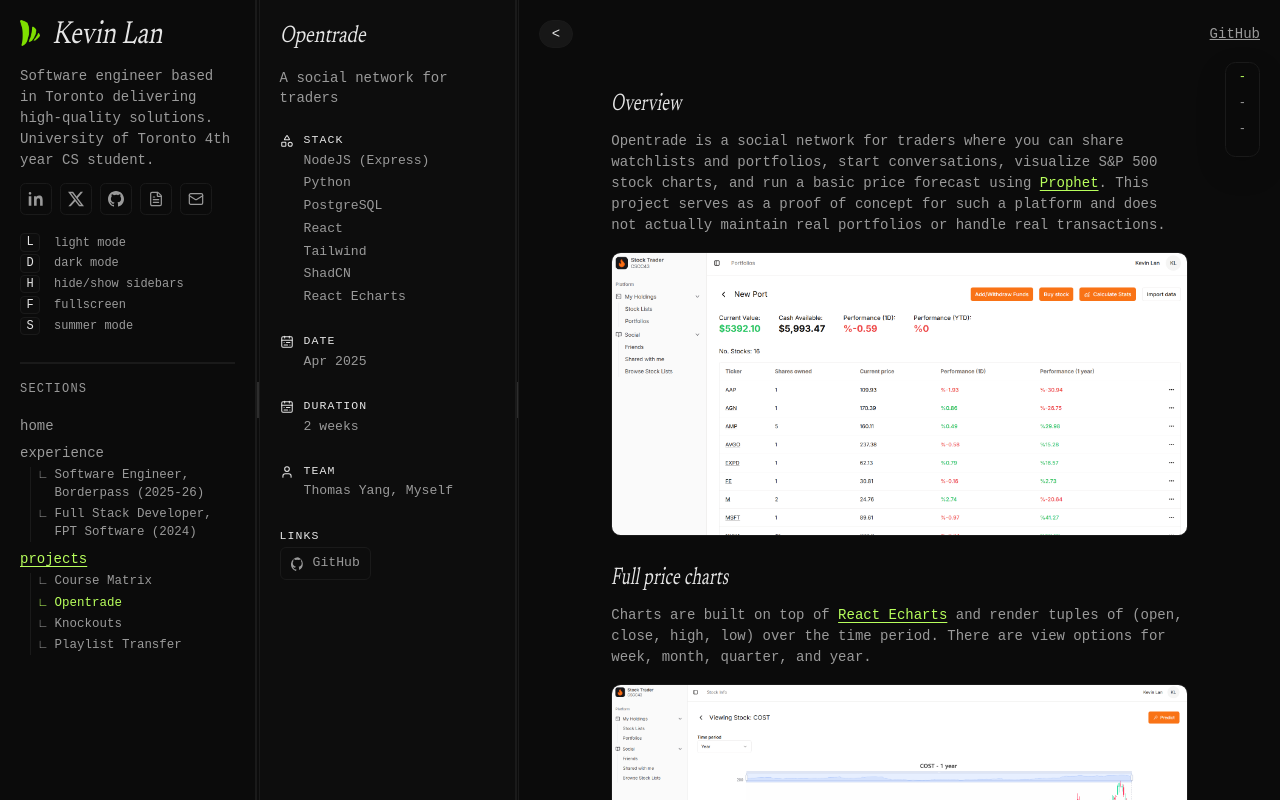
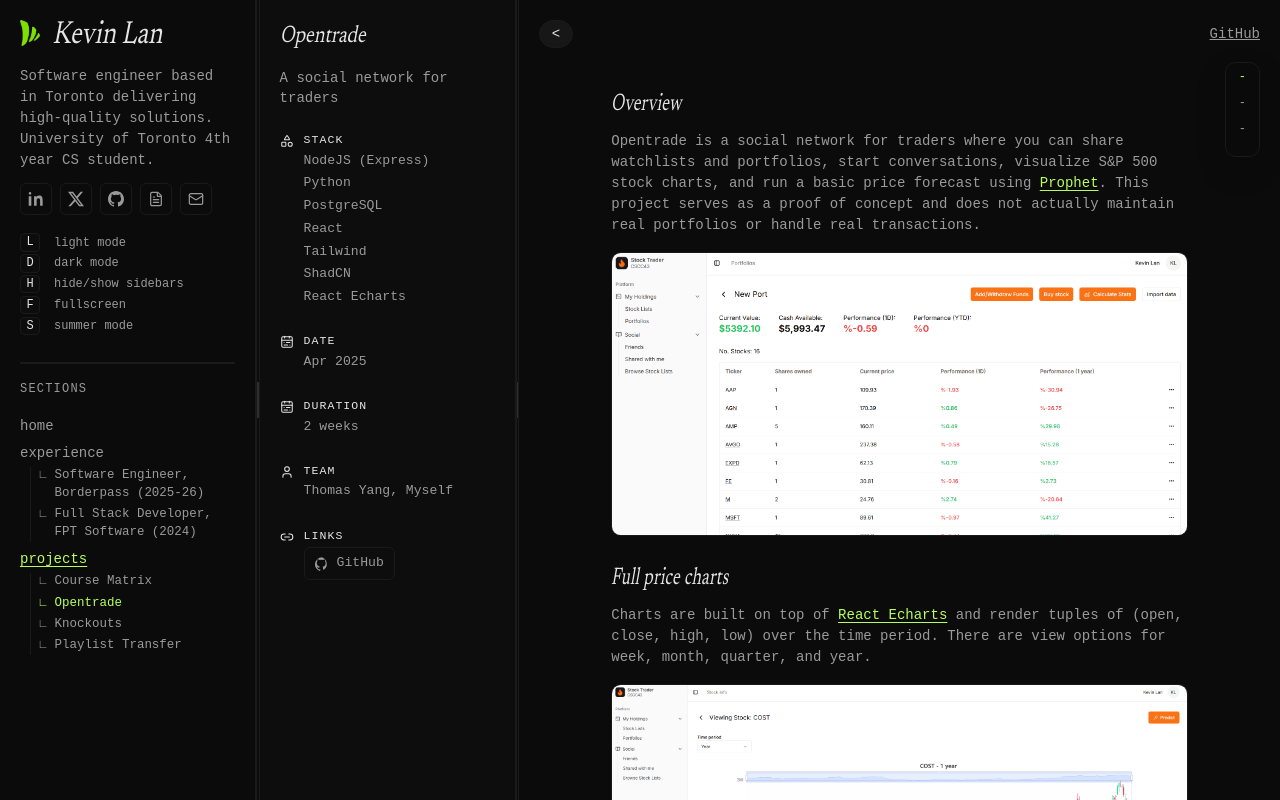
Before and after one commit to kevin-lann/portfolio-site, an Astro site: page /projects/proj-opentrade in a window 1280 px wide. Built offline with nearby package versions, Linux system fonts and the light colour scheme; Astro itself is replaced by a stand-in of ours; a web font is replaced by a local one.

Commit message:
Render metadata icons on server

```diff
--- a/src/components/portfolio/MetadataPanelCollection.tsx
+++ b/src/components/portfolio/MetadataPanelCollection.tsx
@@ -1,5 +1,14 @@
-import { ExternalLink } from "lucide-react";
-import { DynamicIcon, iconNames, type IconName } from "lucide-react/dynamic";
+import {
+  CalendarRange,
+  ExternalLink,
+  Link2,
+  MapPin,
+  Shapes,
+  Timer,
+  User,
+  type LucideProps,
+} from "lucide-react";
+import type { ComponentType } from "react";
 
 interface MetadataField {
   label: string;
@@ -13,18 +22,25 @@ interface MetadataPanelCollectionProps {
   metadata: MetadataField[];
 }
 
-const availableIcons = new Set(iconNames);
+const metadataIcons: Record<string, ComponentType<LucideProps>> = {
+  "calendar-range": CalendarRange,
+  link2: Link2,
+  "map-pin": MapPin,
+  shapes: Shapes,
+  timer: Timer,
+  user: User,
+};
 
-const getIconName = (icon?: string): IconName | null => {
+const getIconComponent = (icon?: string): ComponentType<LucideProps> | null => {
   if (!icon) return null;
 
   const normalized = icon
     .trim()
     .replace(/([a-z0-9])([A-Z])/g, "$1-$2")
     .replace(/[\s_]+/g, "-")
-    .toLowerCase() as IconName;
+    .toLowerCase();
 
-  return availableIcons.has(normalized) ? normalized : null;
+  return metadataIcons[normalized] ?? null;
 };
 
 const isLinkValue = (
@@ -59,20 +75,19 @@ export function MetadataPanelCollection({
 
         <dl className="metadata-list">
           {metadata.map((field) => {
-            const iconName = getIconName(field.icon);
+            const IconComponent = getIconComponent(field.icon);
 
             return (
               <div
                 key={field.label}
                 className="metadata-item text-sm flex items-start gap-2.5"
               >
-                {iconName ? (
+                {IconComponent ? (
                   <span
                     className="mt-0.5 inline-flex h-[14px] w-[14px] shrink-0 items-center justify-center"
                     aria-hidden="true"
                   >
-                    <DynamicIcon
-                      name={iconName}
+                    <IconComponent
                       size={14}
                       strokeWidth={1.75}
                       style={{ color: "var(--light)" }}
--- a/src/content/portfolio/proj-opentrade.md
+++ b/src/content/portfolio/proj-opentrade.md
@@ -35,7 +35,7 @@ metadata:
 ---
 # Overview
 
-Opentrade is a social network for traders where you can share watchlists and portfolios, start conversations, visualize S&P 500 stock charts, and run a basic price forecast using <a href="https://pypi.org/project/prophet/" target="_blank" rel="noopener noreferrer">Prophet</a>. This project serves as a proof of concept for such a platform and does not actually maintain real portfolios or handle real transactions.
+Opentrade is a social network for traders where you can share watchlists and portfolios, start conversations, visualize S&P 500 stock charts, and run a basic price forecast using <a href="https://pypi.org/project/prophet/" target="_blank" rel="noopener noreferrer">Prophet</a>. This project serves as a proof of concept and does not actually maintain real portfolios or handle real transactions.
 
 ![Opentrade portfolio](/imgs/stock-social-portfolio.png)
 
--- a/src/layouts/PortfolioLayout.astro
+++ b/src/layouts/PortfolioLayout.astro
@@ -179,7 +179,6 @@ const isActiveEntry = (entry: PortfolioEntry) =>
                 title={metadataEntry.data.title}
                 overview={metadataEntry.data.overview}
                 metadata={metadataEntry.data.metadata}
-                client:load
               />
             </div>
 
```
